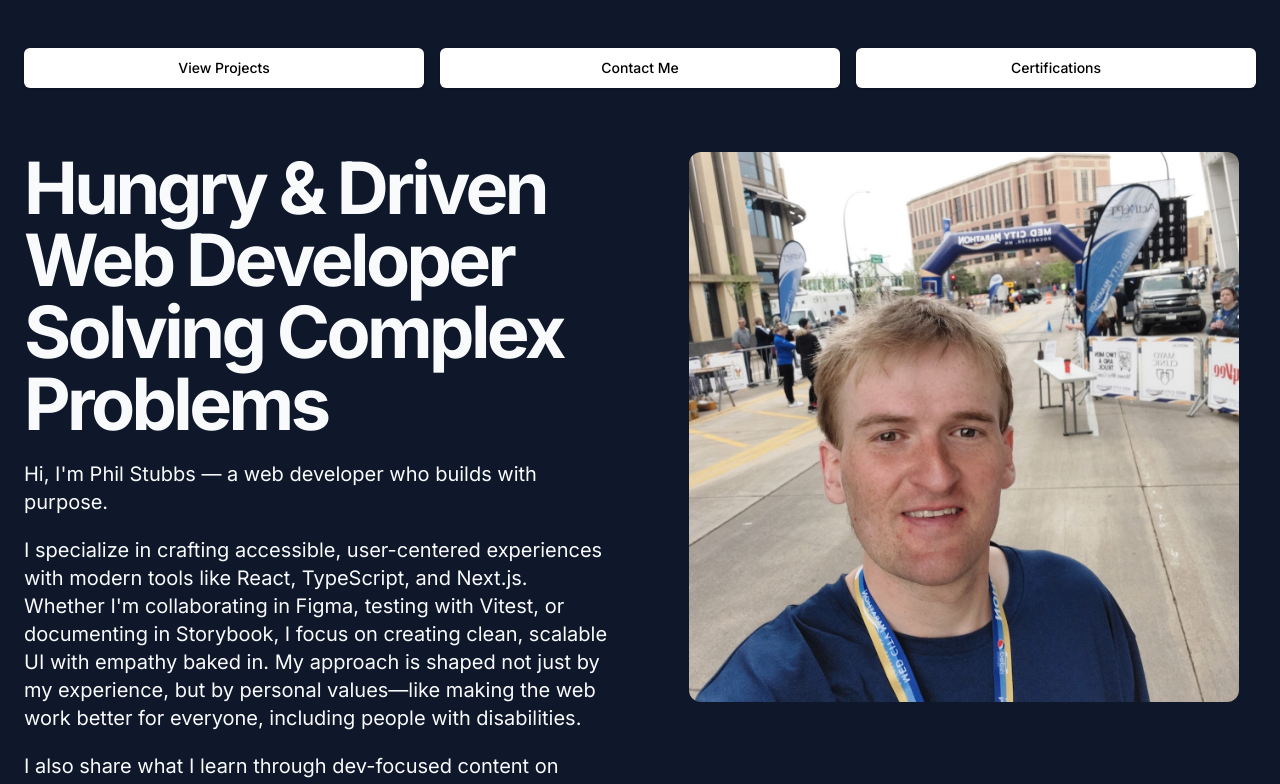
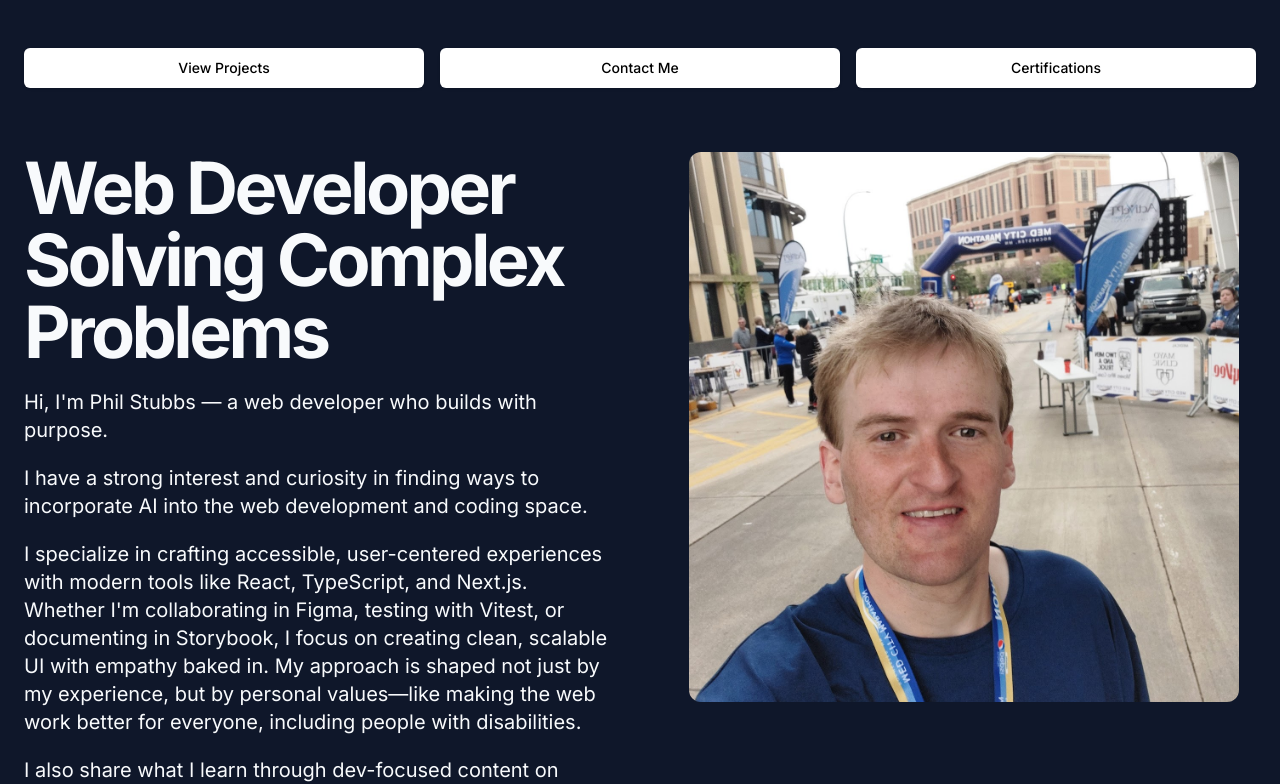
Before and after one commit to philipstubbs13/portfolio, a Next.js app: page / in a window 1280 px wide. Shown: the top 784 px of the page. Built offline with nearby package versions, Linux system fonts and the light colour scheme.

Commit message:
update description

```diff
--- a/app/page.tsx
+++ b/app/page.tsx
@@ -22,10 +22,14 @@ export default function Home() {
                   'lg:leading-tighter text-4xl font-bold tracking-tighter sm:text-5xl md:text-6xl xl:text-[4.5rem] 2xl:text-[5rem] text-primary-foreground'
                 }
               >
-                Hungry & Driven Web Developer Solving Complex Problems
+                Web Developer Solving Complex Problems
               </h1>
               <p className={'mx-auto max-w-[700px] text-primary-foreground md:text-xl mt-5'}>
                 Hi, I&apos;m Phil Stubbs — a web developer who builds with purpose.
+              </p>
+              <p className={'mx-auto max-w-[700px] text-primary-foreground md:text-xl mt-5'}>
+                I have a strong interest and curiosity in finding ways to incorporate AI into the
+                web development and coding space.
               </p>
               <p className={'mx-auto max-w-[700px] text-primary-foreground md:text-xl mt-5'}>
                 I specialize in crafting accessible, user-centered experiences with modern tools
```
